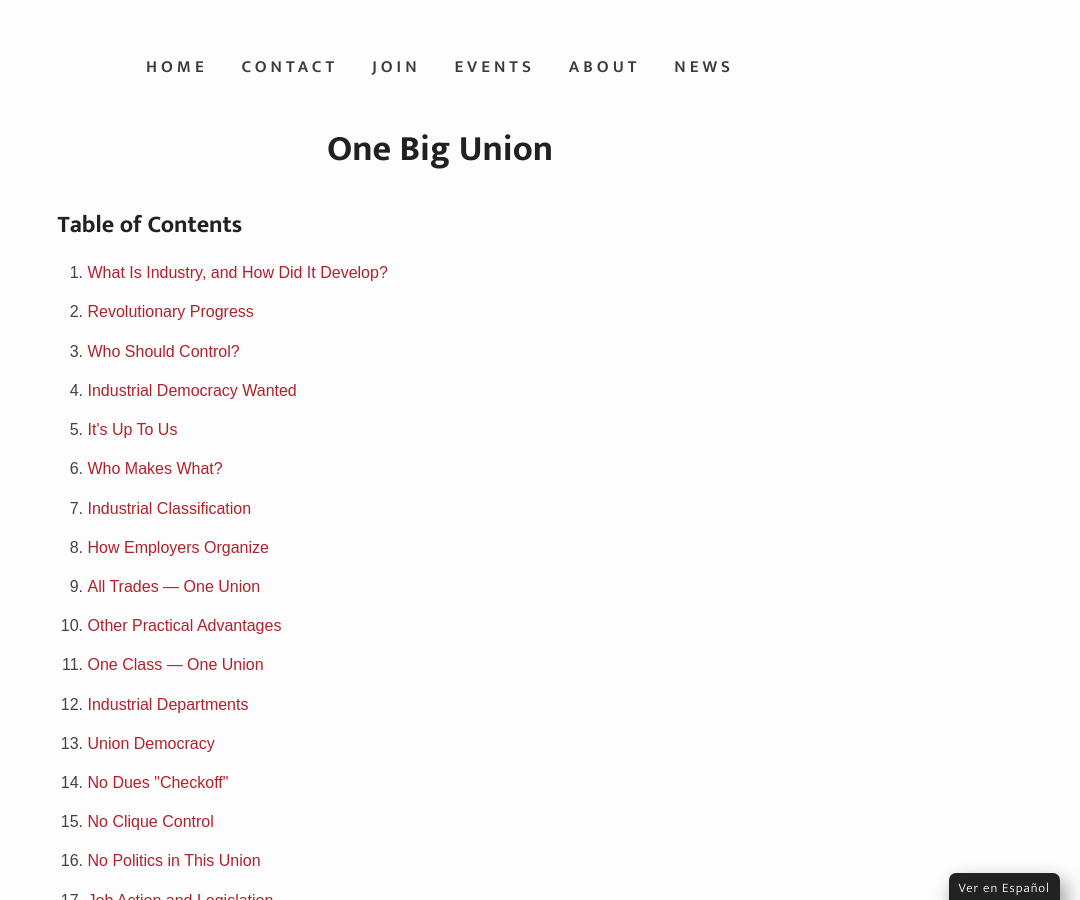
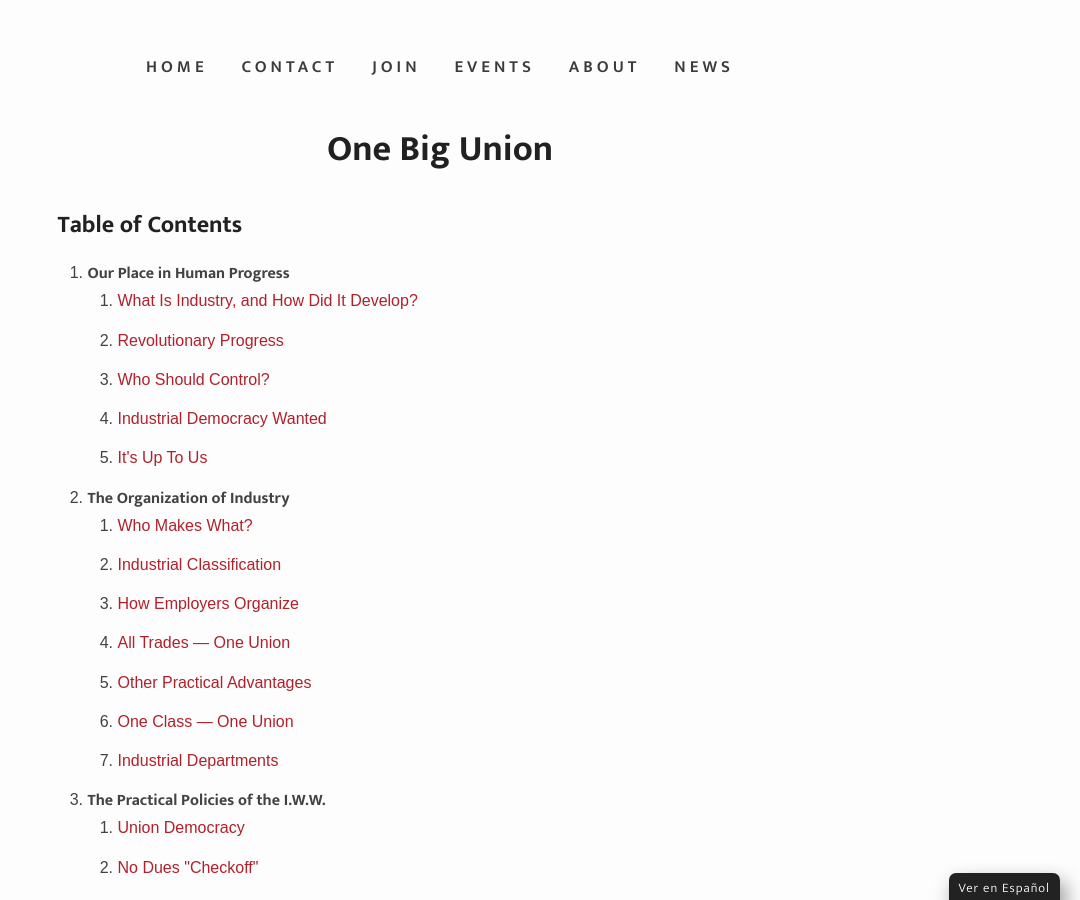
Before and after one commit to IWW-NYC-GMB/iww.nyc, a Jekyll site: the page built from one-big-union.html, in a window 1280 px wide and 900 px high, scrolled down 566 px. Shown: the whole window, without its empty margins (200-1280 px from the left). Built offline with Jekyll 4.4.1, drawn with Linux system fonts in a browser that asks for light colours; some web fonts are replaced.

Commit message:
Update one-big-union.html

```diff
--- a/one-big-union.html
+++ b/one-big-union.html
@@ -6,11 +6,17 @@
 ---
 <h2>Table of Contents</h2>
 <ol style="margin-top:10px">
+  <li><strong>Our Place in Human Progress</strong>
+    <ol>
       <li><a href="#what-is-industry">What Is Industry, and How Did It Develop?</a></li>
       <li><a href="#revolutionary-progress">Revolutionary Progress</a></li>
       <li><a href="#who-should-control">Who Should Control?</a></li>
       <li><a href="#industrial-democracy-wanted">Industrial Democracy Wanted</a></li>
       <li><a href="#its-up-to-us">It's Up To Us</a></li>
+    </ol>
+  </li>
+  <li><strong>The Organization of Industry</strong>
+    <ol>
       <li><a href="#who-makes-what">Who Makes What?</a></li>
       <li><a href="#industrial-classification">Industrial Classification</a></li>
       <li><a href="#how-employers-organize">How Employers Organize</a></li>
@@ -18,6 +24,10 @@
       <li><a href="#other-practical-advantages">Other Practical Advantages</a></li>
       <li><a href="#one-class-one-union">One Class — One Union</a></li>
       <li><a href="#industrial-departments">Industrial Departments</a></li>
+    </ol>
+  </li>
+  <li><strong>The Practical Policies of the I.W.W.</strong>
+    <ol>
       <li><a href="#union-democracy">Union Democracy</a></li>
       <li><a href="#no-dues-checkoff">No Dues "Checkoff"</a></li>
       <li><a href="#no-clique-control">No Clique Control</a></li>
@@ -26,6 +36,8 @@
       <li><a href="#efficient-unionism">Efficient Unionism</a></li>
       <li><a href="#direct-action">Direct Action</a></li>
       <li><a href="#what-to-do">What To Do</a></li>
+    </ol>
+  </li>
 </ol><br>
 <strong>Download Printable Booklet</strong><br>
 <a href="{{ site.baseurl }}/assets/One-Big-Union.pdf"><button class="small" ontouchstart="">English (PDF)</button></a>
```
Lines whose indentation alone changed are shown as unchanged.
